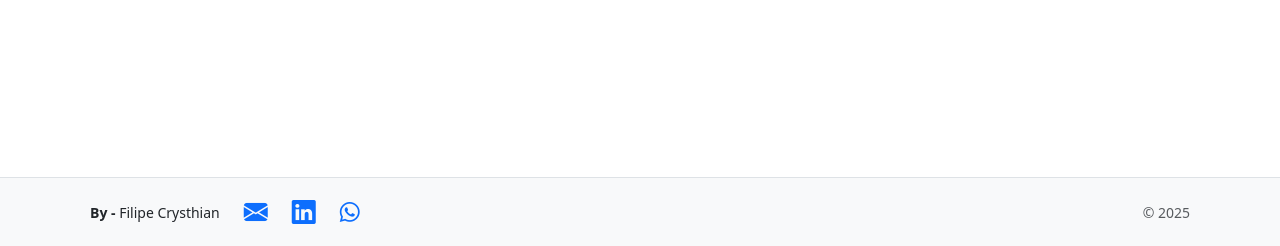
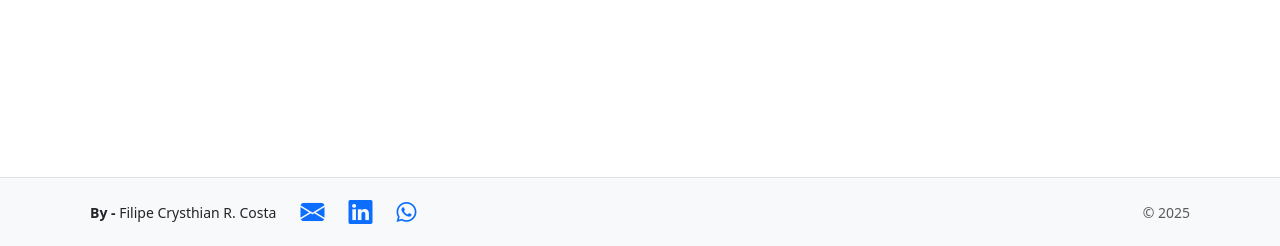
Before and after one commit to filipecrysthian/otimizadorcortes, a Flask app: page / in a window 1280 px wide. Shown: the part 554-800 px from the top of the page. Run offline with Flask 3, Linux system fonts and the light colour scheme.

Commit message:
name updated

```diff
--- a/templates/index.html
+++ b/templates/index.html
@@ -108,7 +108,7 @@
       <div
         class="container d-flex flex-wrap justify-content-center justify-content-md-between align-items-center gap-3 text-center text-md-start small"
       >
-        <span class="mx-2"> <strong>By - </strong> Filipe Crysthian </span>
+        <span class="mx-2"> <strong>By - </strong> Filipe Crysthian R. Costa</span>
 
         <div
           class="d-flex align-items-center gap-4 justify-content-center flex-wrap"
```
